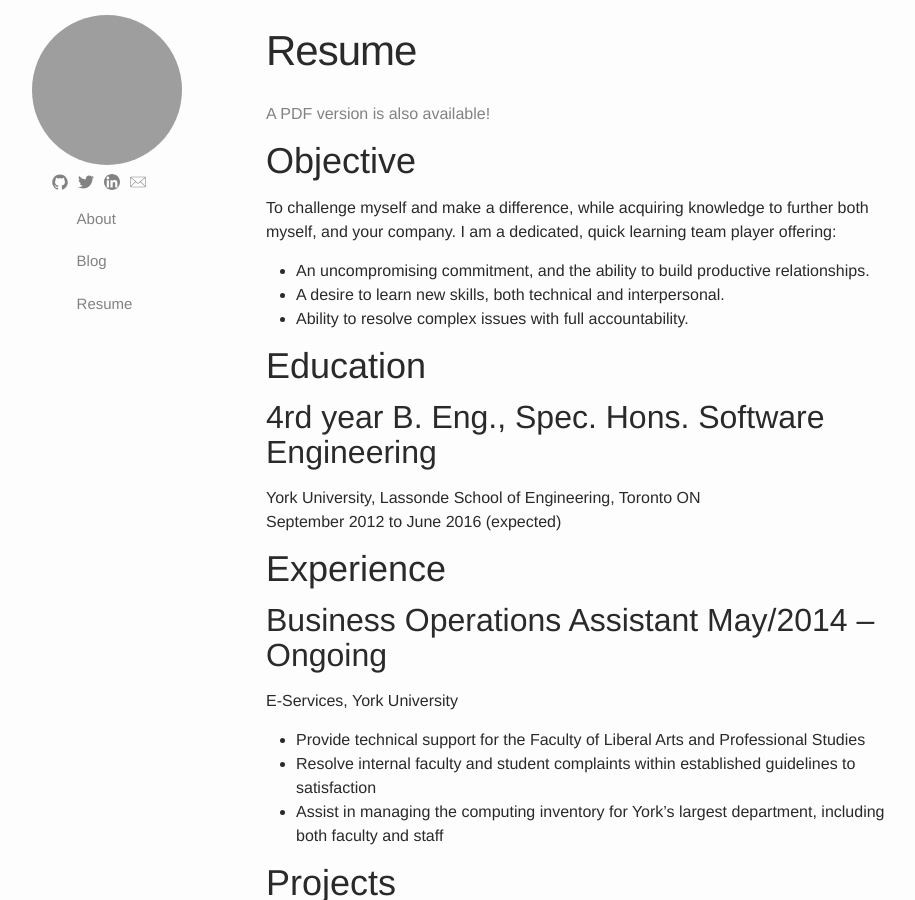
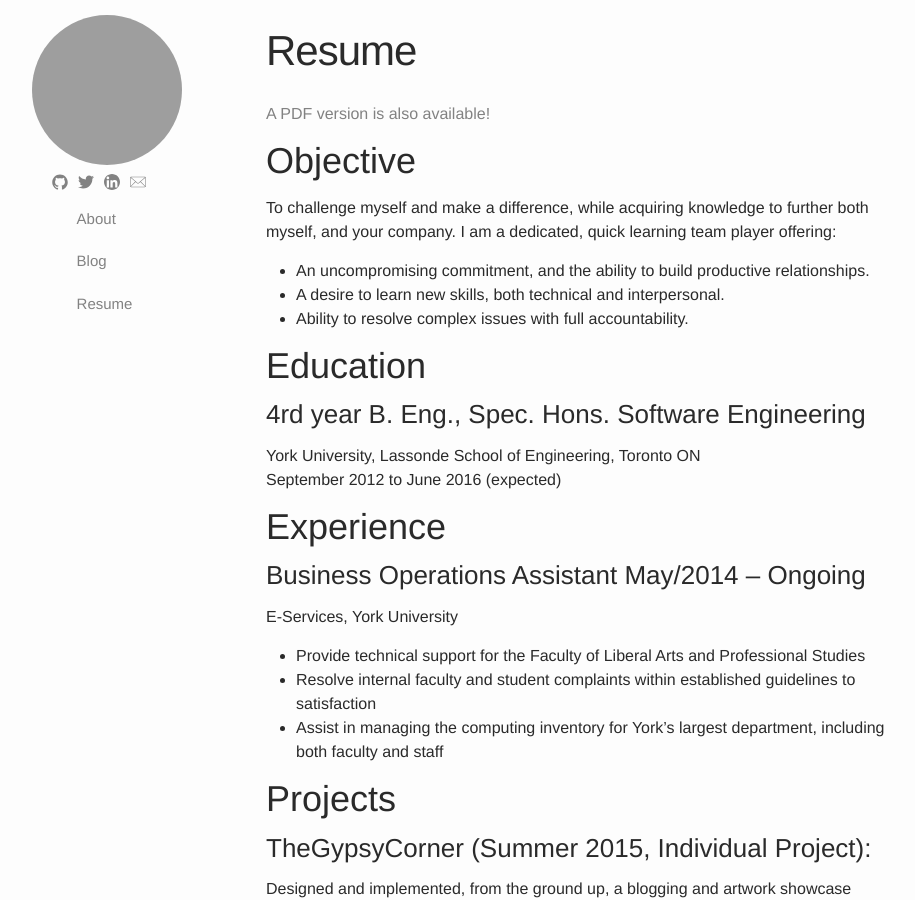
Before and after one commit to skylerto/skylerto.github.io, a Jekyll site: the page built from resume.md, in a window 1280 px wide and 900 px high. Shown: the whole window, without its empty margins (159-1074 px from the left). Built offline with Jekyll 4.4.1, drawn with Linux system fonts in a browser that asks for light colours; grey boxes are pictures that could not be loaded.

```diff
--- a/resume.md
+++ b/resume.md
@@ -14,13 +14,13 @@ I am a dedicated, quick learning team player offering:
 
 # Education
 
-## 4rd year B. Eng., Spec. Hons. Software Engineering
+### 4rd year B. Eng., Spec. Hons. Software Engineering
 York University, Lassonde School of Engineering, Toronto ON
 September 2012 to June 2016 (expected)
 
 # Experience
 
-## Business Operations Assistant May/2014 – Ongoing
+### Business Operations Assistant May/2014 – Ongoing
 
 E-Services, York University
  - Provide technical support for the Faculty of Liberal Arts and Professional Studies
@@ -31,12 +31,12 @@ both faculty and staff
 
 # Projects
 
-## TheGypsyCorner (Summer 2015, Individual Project):
+### TheGypsyCorner (Summer 2015, Individual Project):
 Designed and implemented, from the ground up, a blogging and artwork showcase
  platform for a community member. Designed the layouts using Sketch 3, and written in
  about 3,000 lines of Ruby on Rails. Deployed on Heroku, using Amazon S3 for image
 
-## Tab2PDF (Winter 2014, Group Project):
+### Tab2PDF (Winter 2014, Group Project):
 Implemented a Java application to convert ASCII guitar tabs into a PDF document
  containing the sheet music. Written in Java, 11,000 Lines of code. Using Java swing and
  the iText framework. Tested using Test driven development via the JUnit testing
```
